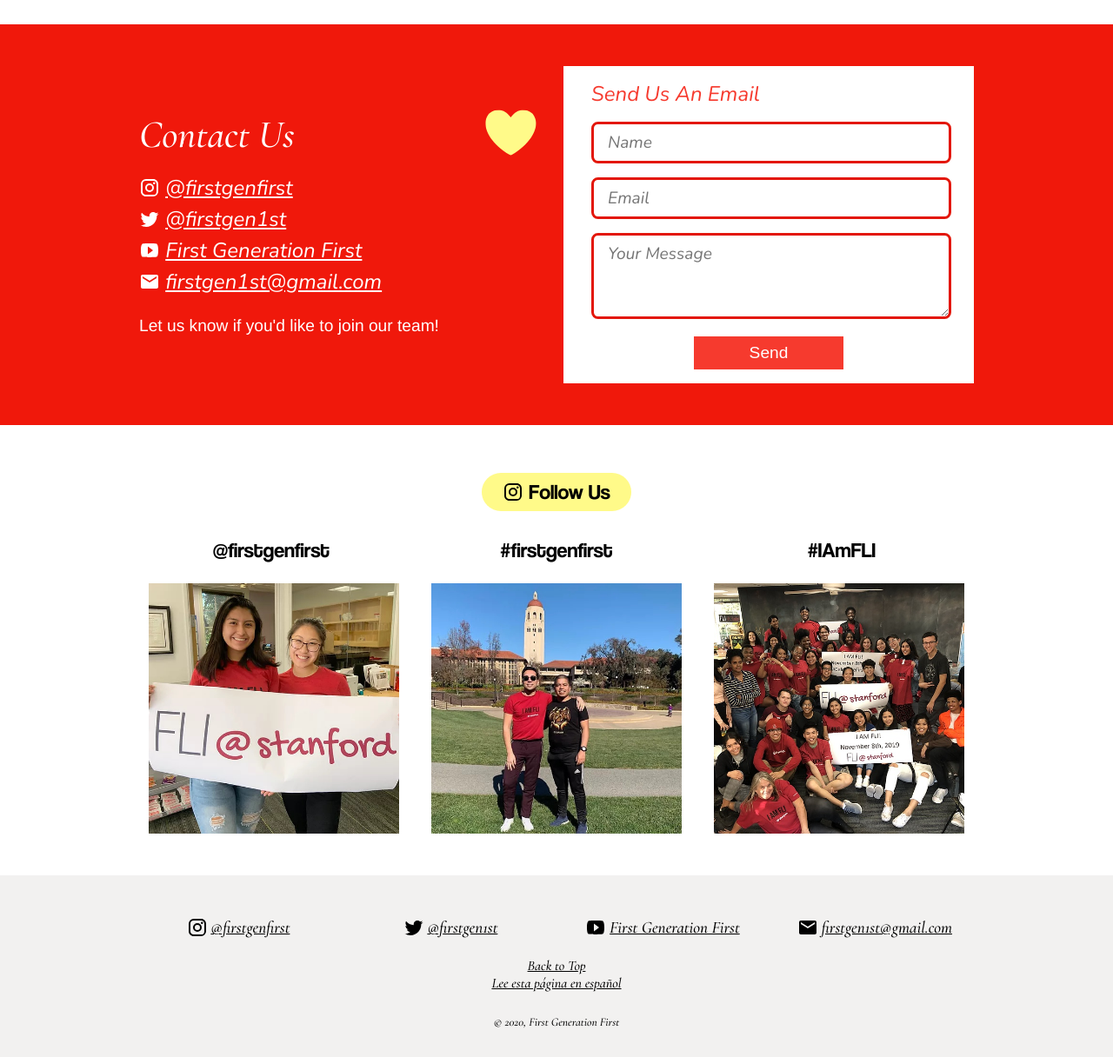
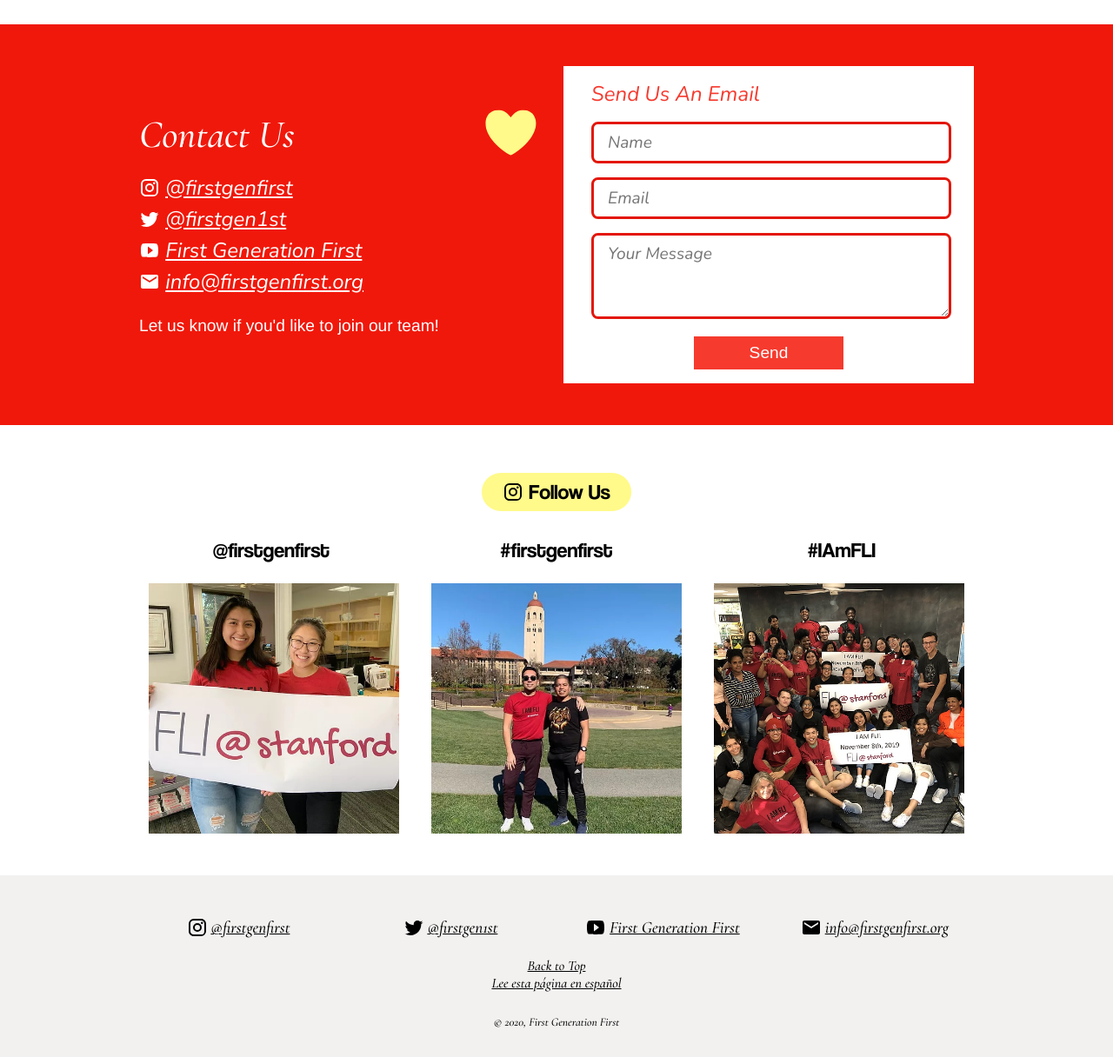
Before and after one commit to FirstGenFirst/FirstGenFirst.github.io, a Jekyll site: the page built from index.html, in a window 1280 px wide and 1400 px high, scrolled down 2548 px. Shown: the part 184-1400 px from the top of the window at 87% size. Built offline with Jekyll 4.4.1, drawn with Linux system fonts in a browser that asks for light colours.

Commit message:
Updated '_config.yml' via CloudCannon

```diff
--- a/_config.yml
+++ b/_config.yml
@@ -31,7 +31,7 @@ instagram:
   # URL to the account
   url: "https://www.instagram.com/firstgenfirst/"
 # Main email used for contacting
-email: "firstgen1st@gmail.com"
+email: "info@firstgenfirst.org"
 
 # The main color for the website's look (the reddish one)
 themecolor: "#e3170a"
```
